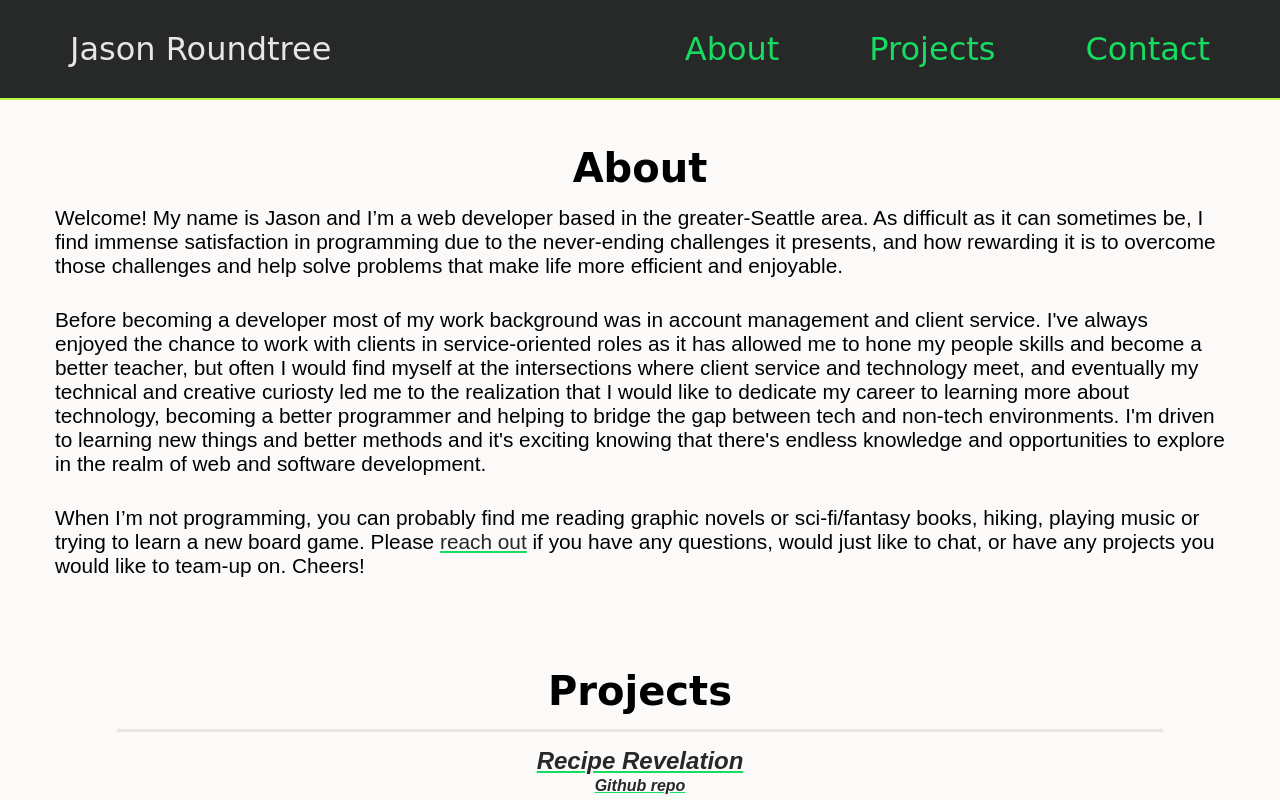
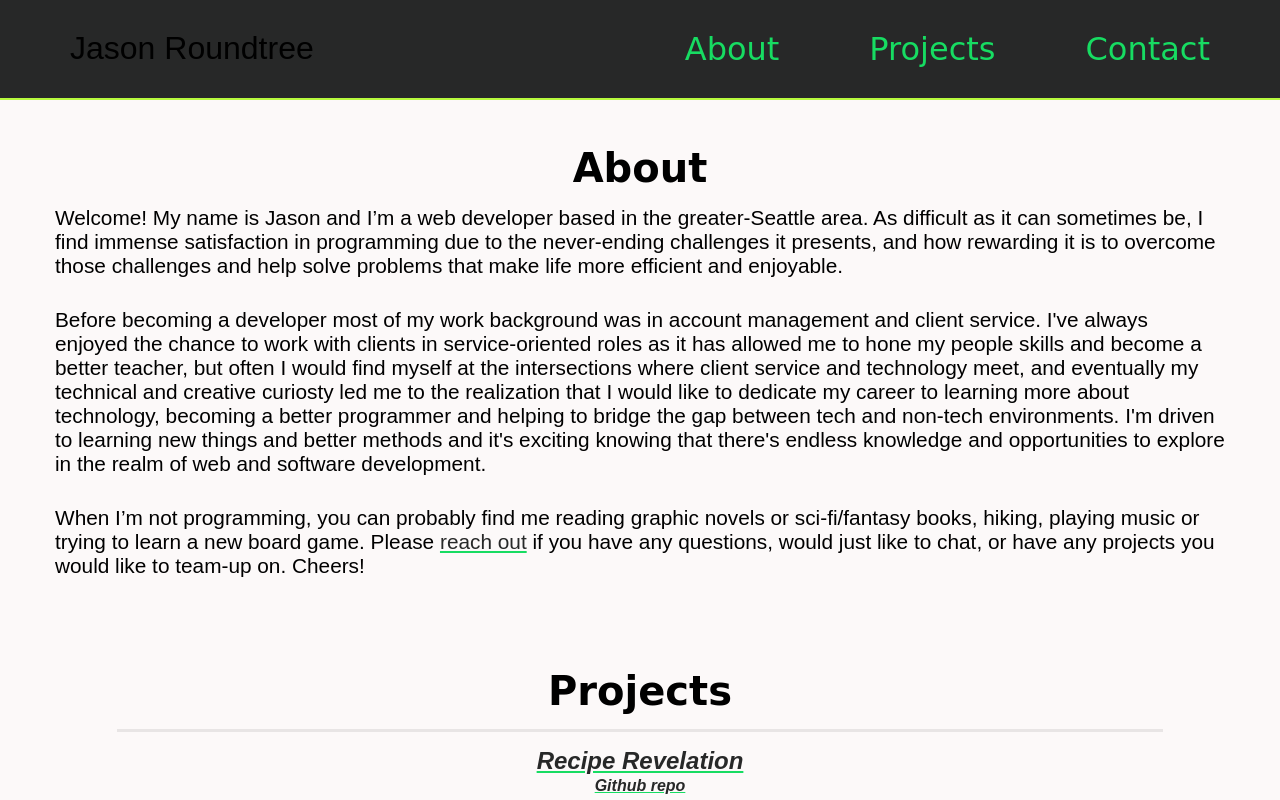
Before and after one commit to RoundEm/portfolio, a plain HTML site: page index.html in a window 1280 px wide. Shown: the top 800 px of the page. Drawn offline with Linux system fonts and the light colour scheme; a web font is replaced by a local one.

Commit message:
Add codewars badge and remove link from name in nav

```diff
--- a/index.html
+++ b/index.html
@@ -12,7 +12,7 @@
     <body>
         <nav role="navigation">
             <ul class="flex-container">
-                <li class="name" tabindex="0"><a href="">Jason Roundtree</a></li>
+                <li class="name" tabindex="0">Jason Roundtree</li>
                 <li tabindex="0"><a href="#about">About</a></li>
                 <li tabindex="0"><a href="#projects">Projects</a></li>
                 <li tabindex="0"><a href="#contact">Contact</a></li>
@@ -124,7 +124,7 @@
                         <h3>Github</h3>
                     </div>
                 </a>
-                <!-- <img src="https://www.codewars.com/users/RoundEm/badges/small" style="margin-bottom: 15px" /> -->
+                <img src="https://www.codewars.com/users/RoundEm/badges/large" style="margin-bottom: 15px" />
                 <img src="images/profileImage.png" class="portfolio_img" alt="Jason Roundtree" />
                 <p>Thanks for visiting!</p>
             </section>
```
